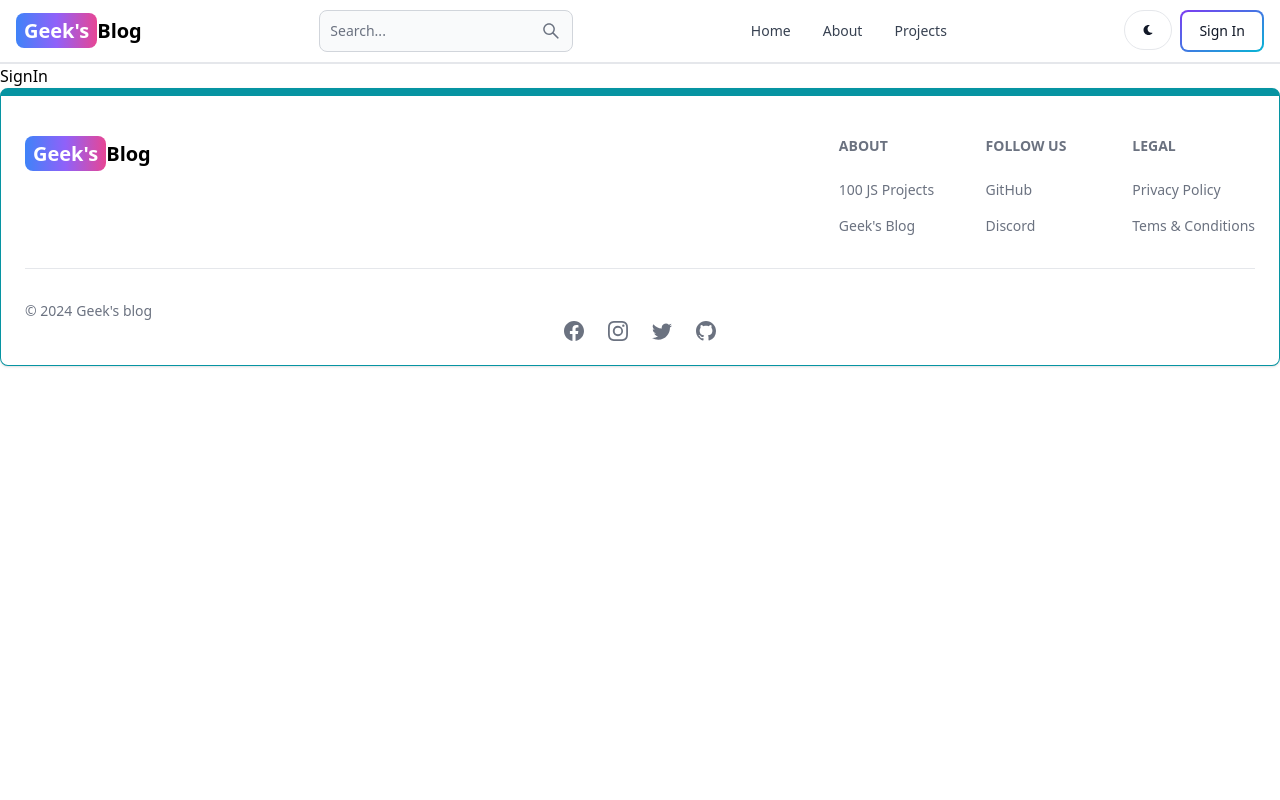
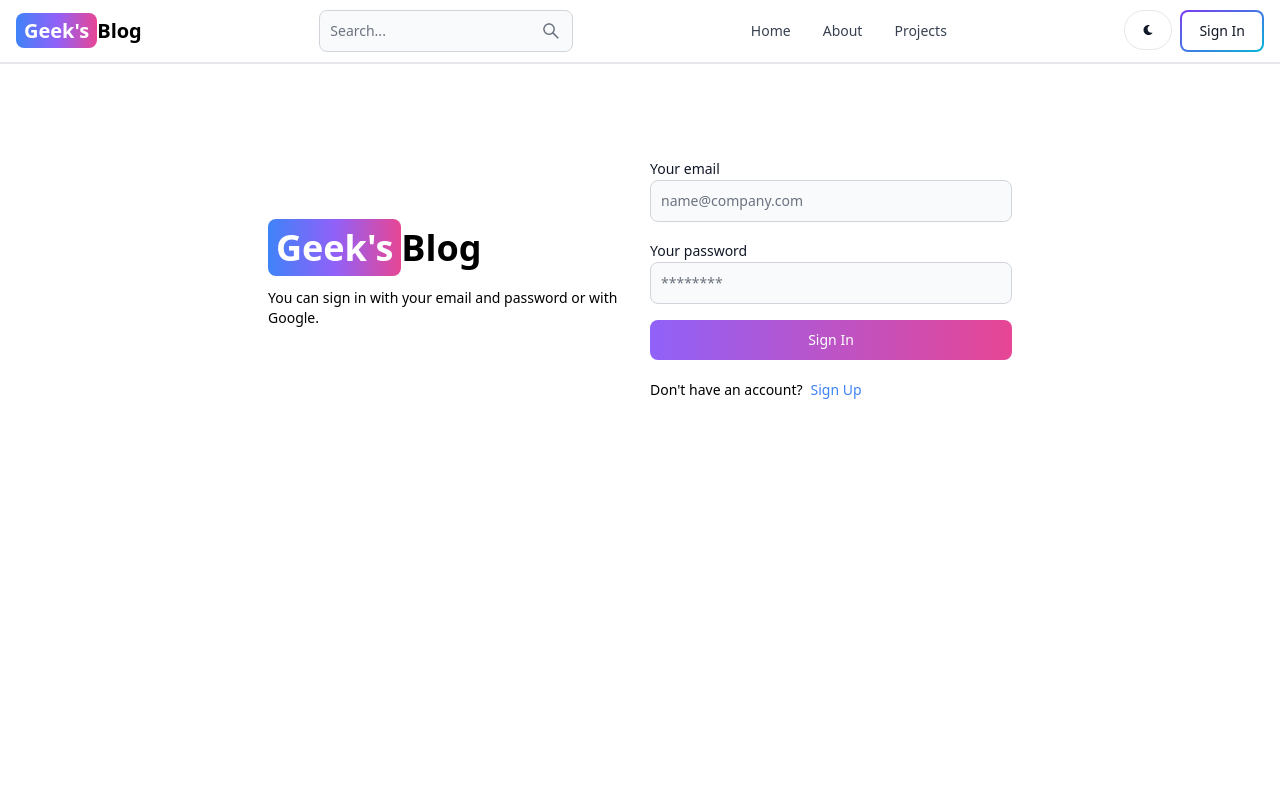
Before and after one commit to ZTaniaa/mern-blog, a React (Vite) app in the folder client/: page /sign-in in a window 1280 px wide. Shown: the top 800 px of the page. Built offline with nearby package versions, Linux system fonts and the light colour scheme.

Commit message:
complete sign in page functionality

```diff
--- a/client/src/pages/SignIn.jsx
+++ b/client/src/pages/SignIn.jsx
@@ -1,7 +1,110 @@
-import React from 'react'
+import { Alert, Button, Label, Spinner, TextInput } from 'flowbite-react';
+import React, { useState } from 'react';
+import { Link, useNavigate } from 'react-router-dom';
 
 export default function SignIn() {
-  return (
-    <div>SignIn</div>
-  )
+    const [formData, setFormData] = useState({});
+    const [errorMessage, setErrorMessage] = useState(null);
+    const [loading, setLoading] = useState(false);
+    const navigate = useNavigate();
+    const handleChange = (e) => {
+        setFormData({ ...formData, [e.target.id]: e.target.value.trim() });
+    };
+    const handleSubmit = async (e) => {
+        e.preventDefault();
+        if (!formData.email || !formData.password) {
+            return setErrorMessage('Please fill out all fields.');
+        }
+        try {
+            setLoading(true);
+            setErrorMessage(null);
+            const res = await fetch('/api/auth/signin', {
+                method: 'POST',
+                headers: { 'Content-Type': 'application/json' },
+                body: JSON.stringify(formData),
+            });
+            const data = await res.json();
+            if (data.success === false) {
+                return setErrorMessage(data.message);
+            }
+            setLoading(false);
+            if (res.ok) {
+                navigate('/');
+            }
+        } catch (error) {
+            setErrorMessage(error.message);
+            setLoading(false);
+        }
+    };
+
+    return (
+        <div className="min-h-screen mt-20">
+            <div className="flex p-3 max-w-3xl mx-auto flex-col md:flex-row md:items-center gap-5">
+                {/*left*/}
+                <div className="flex-1">
+                    <Link to="/" className="font-bold dark:text-white text-4xl">
+                        <span className="px-2 py-1 bg-gradient-to-r from-blue-500 via-purple-500 to-pink-500 rounded-lg text-white">
+                            Geek's
+                        </span>
+                        Blog
+                    </Link>
+                    <p className="text-sm mt-5">
+                        You can sign in with your email and password or with
+                        Google.
+                    </p>
+                </div>
+                {/*right*/}
+                <div className="flex-1">
+                    <form
+                        className="flex flex-col gap-4"
+                        onSubmit={handleSubmit}
+                    >
+                        <div>
+                            <Label value="Your email" />
+                            <TextInput
+                                type="email"
+                                placeholder="name@company.com"
+                                id="email"
+                                onChange={handleChange}
+                            />
+                        </div>
+                        <div>
+                            <Label value="Your password" />
+                            <TextInput
+                                type="password"
+                                placeholder="********"
+                                id="password"
+                                onChange={handleChange}
+                            />
+                        </div>
+                        <Button
+                            gradientDuoTone="purpleToPink"
+                            type="submit"
+                            disabled={loading}
+                        >
+                            {loading ? (
+                                <>
+                                    <Spinner size="sm" />
+                                    <span className="pl-3">Loading...</span>
+                                </>
+                            ) : (
+                                'Sign In'
+                            )}
+                        </Button>
+                    </form>
+                    <div className="flex gap-2 text-sm mt-5">
+                        <span>Don't have an account?</span>
+                        <Link to="/sign-up" className="text-blue-500">
+                            Sign Up
+                        </Link>
+                    </div>
+                    {errorMessage && (
+                        <Alert className="mt-5" color="failure">
+                            {errorMessage}
+                        </Alert>
+                    )}
+                </div>
+            </div>
+        </div>
+    );
 }
```
